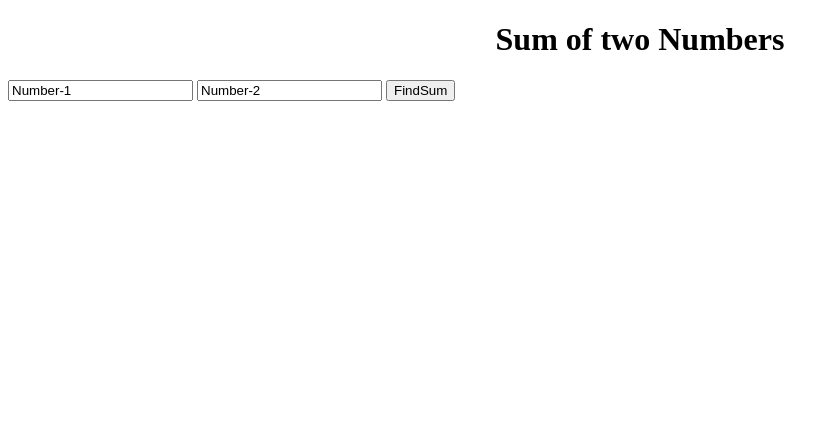
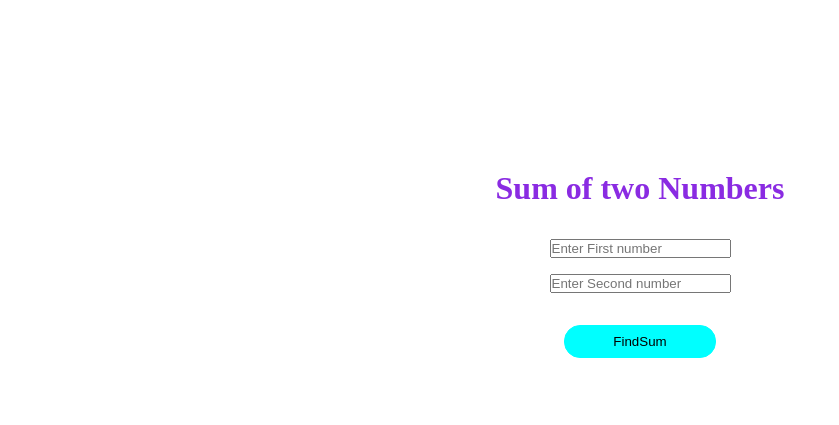
Before and after one commit to RKanna/1-sum-of-two-numbers-js, a plain HTML site: page index.html in a window 1280 px wide. Shown: the whole page, without its empty margins (0-839 px from the left). Drawn offline with Linux system fonts and the light colour scheme.

Commit message:
Some minor changes like placeholder

```diff
--- a/index.html
+++ b/index.html
@@ -4,13 +4,14 @@
     <meta charset="UTF-8" />
     <meta http-equiv="X-UA-Compatible" content="IE=edge" />
     <meta name="viewport" content="width=device-width, initial-scale=1.0" />
+    <link rel="stylesheet" type="text/css" href="style.css" />
     <title>Sum of Two Numbers</title>
   </head>
   <body>
-    <h1 style="text-align: center">Sum of two Numbers</h1>
-    <input type="text" id="VariableX" value="Number-1" />
+    <h1>Sum of two Numbers</h1>
+    <input type="text" id="VariableX" placeholder="Enter First number" />
 
-    <input type="text" id="VariableY" value="Number-2" />
+    <input type="text" id="VariableY" placeholder="Enter Second number" />
 
     <input
       type="button"
```
